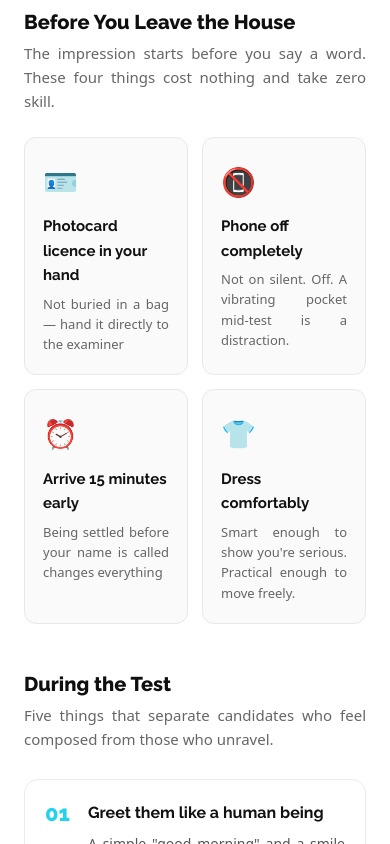
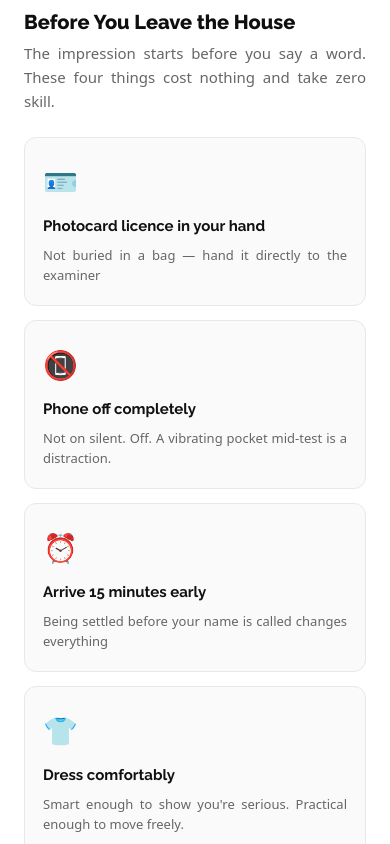
Before and after one commit to mikehinton-wq/mods-website, a React (Vite) app: page /blog/make-the-driving-examiner-like-you in a window 390 px wide. Shown: the part 1120-1964 px from the top of the page. Built offline with nearby package versions, Linux system fonts and the light colour scheme.

Commit message:
Update site

```diff
--- a/src/index.css
+++ b/src/index.css
@@ -372,6 +372,13 @@ ul.check-list li::before {
   }
 }
 
+/* Blog - Examiner Like You mobile */
+@media (max-width: 520px) {
+  .examiner-tips-grid {
+    grid-template-columns: 1fr !important;
+  }
+}
+
 /* Blog - Anticipation mobile */
 @media (max-width: 640px) {
   .anticipation-lad-grid {
```
